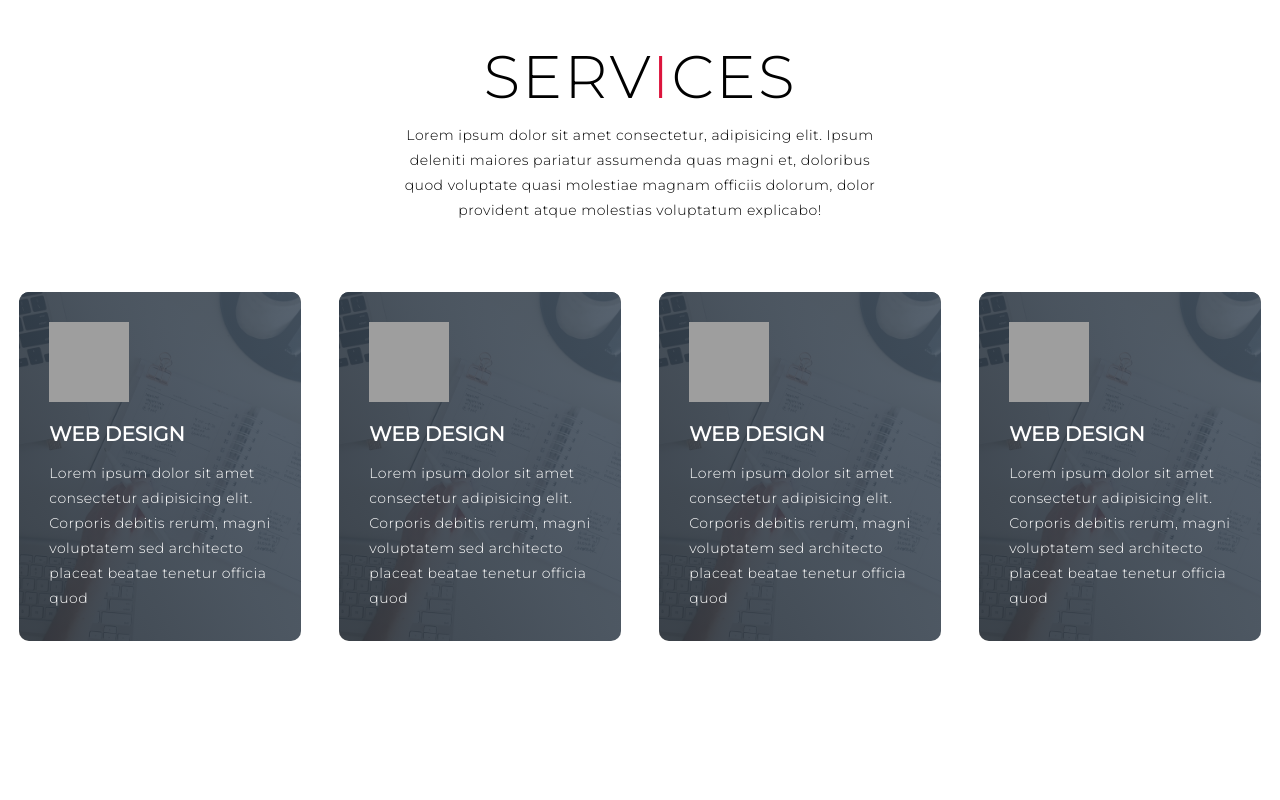
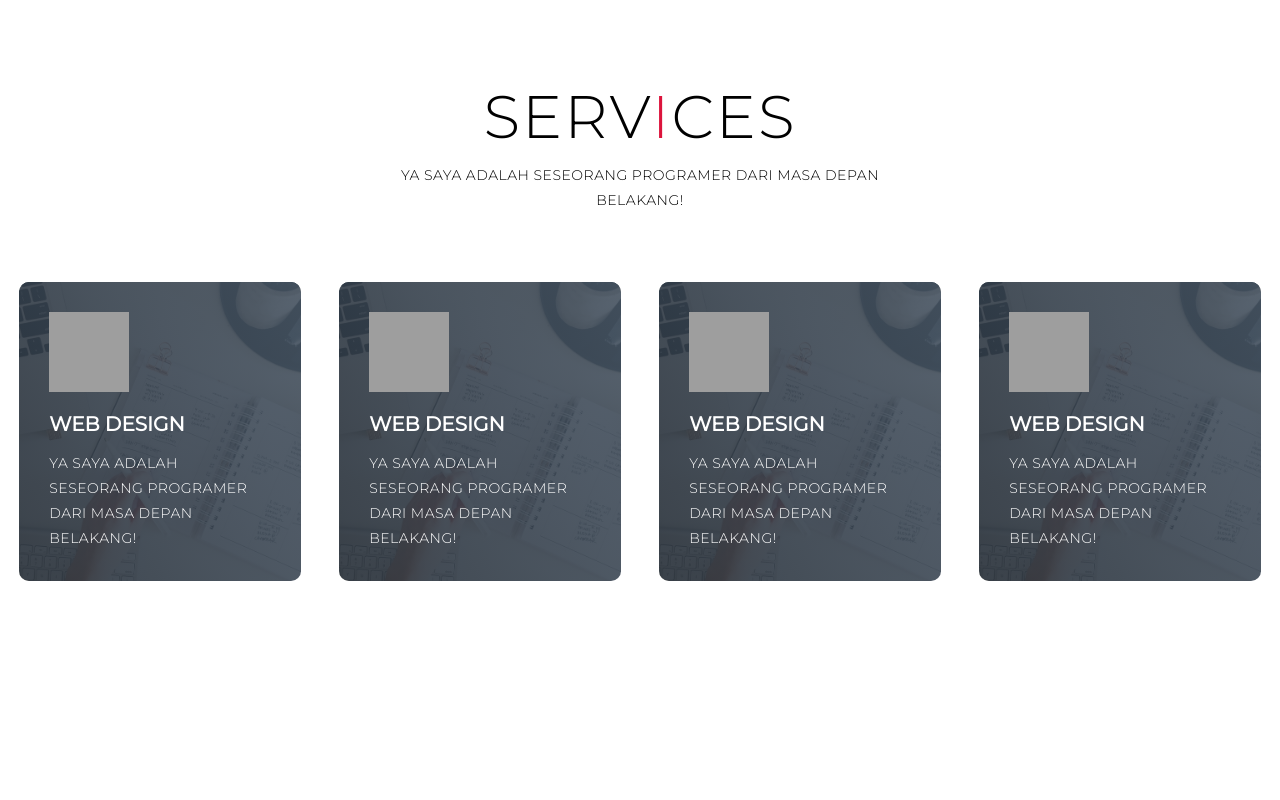
Before and after one commit to rtxjenggat/ADIGANSS, a plain HTML site: page index.html in a window 1280 px wide. Shown: the part 860-1660 px from the top of the page. Drawn offline with Linux system fonts and the light colour scheme; grey boxes are pictures that could not be loaded.

Commit message:
Update index.html

```diff
--- a/index.html
+++ b/index.html
@@ -55,28 +55,28 @@
         <div class="services container">
             <div class="service-top">
                 <h1 class="section-title">Serv<span>i</span>ces</h1>
-                <p>Lorem ipsum dolor sit amet consectetur, adipisicing elit. Ipsum deleniti maiores pariatur assumenda quas magni et, doloribus quod voluptate quasi molestiae magnam officiis dolorum, dolor provident atque molestias voluptatum explicabo!</p>
+                <p>YA SAYA ADALAH SESEORANG PROGRAMER DARI MASA DEPAN BELAKANG!</p>
             </div>
             <div class="service-bottom">
                 <div class="service-item">
                     <div class="icon"><img src="https://img.icons8.com/bubbles/100/000000/services.png" /></div>
                     <h2>Web Design</h2>
-                    <p>Lorem ipsum dolor sit amet consectetur adipisicing elit. Corporis debitis rerum, magni voluptatem sed architecto placeat beatae tenetur officia quod</p>
+                    <p>YA SAYA ADALAH SESEORANG PROGRAMER DARI MASA DEPAN BELAKANG!</p>
                 </div>
                 <div class="service-item">
                     <div class="icon"><img src="https://img.icons8.com/bubbles/100/000000/services.png" /></div>
                     <h2>Web Design</h2>
-                    <p>Lorem ipsum dolor sit amet consectetur adipisicing elit. Corporis debitis rerum, magni voluptatem sed architecto placeat beatae tenetur officia quod</p>
+                    <p>YA SAYA ADALAH SESEORANG PROGRAMER DARI MASA DEPAN BELAKANG!</p>
                 </div>
                 <div class="service-item">
                     <div class="icon"><img src="https://img.icons8.com/bubbles/100/000000/services.png" /></div>
                     <h2>Web Design</h2>
-                    <p>Lorem ipsum dolor sit amet consectetur adipisicing elit. Corporis debitis rerum, magni voluptatem sed architecto placeat beatae tenetur officia quod</p>
+                    <p>YA SAYA ADALAH SESEORANG PROGRAMER DARI MASA DEPAN BELAKANG!</p>
                 </div>
                 <div class="service-item">
                     <div class="icon"><img src="https://img.icons8.com/bubbles/100/000000/services.png" /></div>
                     <h2>Web Design</h2>
-                    <p>Lorem ipsum dolor sit amet consectetur adipisicing elit. Corporis debitis rerum, magni voluptatem sed architecto placeat beatae tenetur officia quod</p>
+                    <p>YA SAYA ADALAH SESEORANG PROGRAMER DARI MASA DEPAN BELAKANG!</p>
                 </div>
             </div>
         </div>
@@ -127,8 +127,7 @@
                     <div class="project-info">
                         <h1>Project 4</h1>
                         <h2>Coding is Love</h2>
-                        <p>Lorem, ipsum dolor sit amet consectetur adipisicing elit. Ad, iusto cupiditate voluptatum impedit unde rem ipsa distinctio illum quae mollitia ut, accusantium eius odio ducimus illo neque atque libero non sunt harum? Ipsum repellat
-                            animi, fugit architecto voluptatum odit et!</p>
+                        <p>YA SAYA ADALAH SESEORANG PROGRAMER DARI MASA DEPAN BELAKANG!</p>
                     </div>
                     <div class="project-img">
                         <img src="./img/img-1.png" alt="img">
@@ -138,8 +137,7 @@
                     <div class="project-info">
                         <h1>Project 5</h1>
                         <h2>Coding is Love</h2>
-                        <p>Lorem, ipsum dolor sit amet consectetur adipisicing elit. Ad, iusto cupiditate voluptatum impedit unde rem ipsa distinctio illum quae mollitia ut, accusantium eius odio ducimus illo neque atque libero non sunt harum? Ipsum repellat
-                            animi, fugit architecto voluptatum odit et!</p>
+                        <p>YA SAYA ADALAH SESEORANG PROGRAMER DARI MASA DEPAN BELAKANG!</p>
                     </div>
                     <div class="project-img">
                         <img src="./img/img-1.png" alt="img">
```
